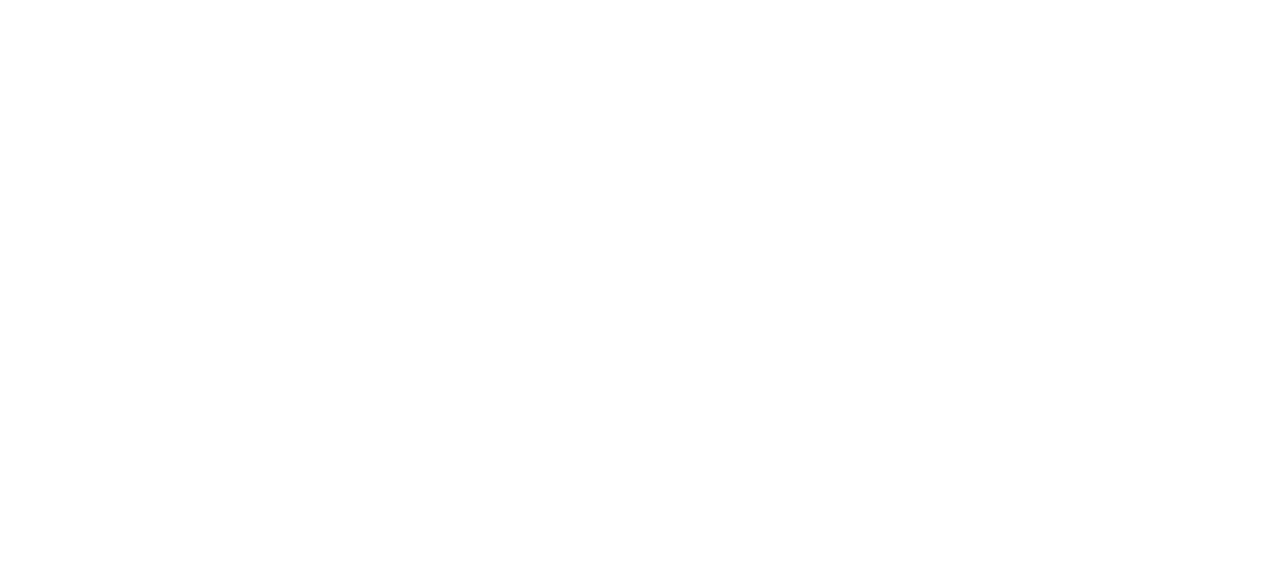
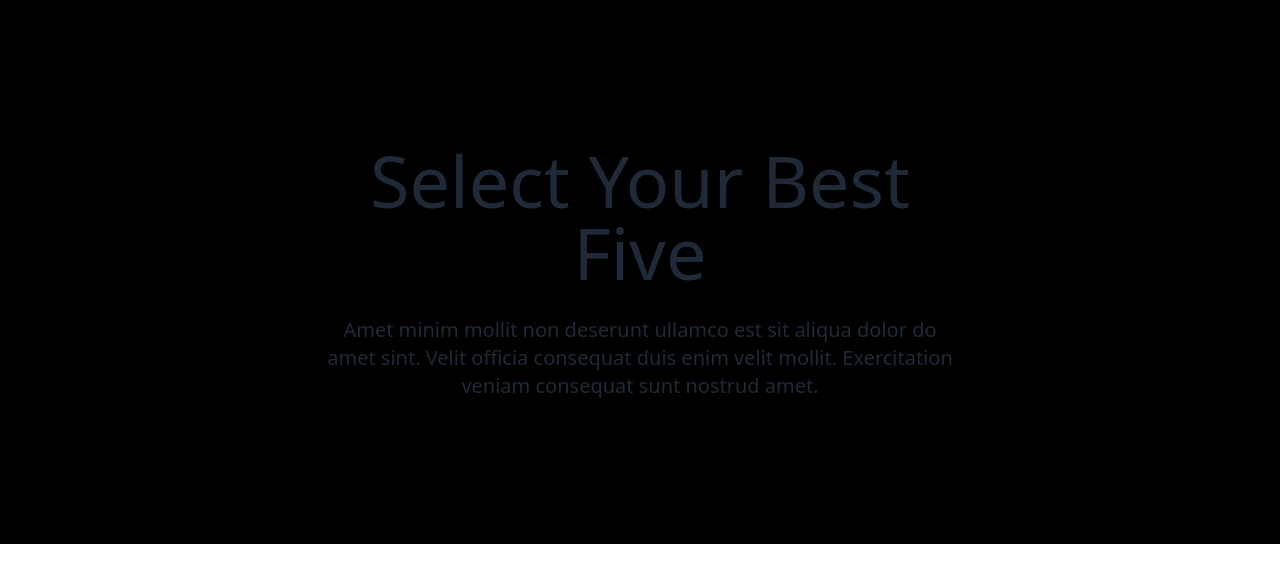
Before and after one commit to joymozumder/-best-five, a plain HTML site: page index.html in a window 1280 px wide. Drawn offline with nearby package versions, Linux system fonts and the light colour scheme.

Commit message:
added top banner

```diff
--- a/index.html
+++ b/index.html
@@ -10,7 +10,15 @@
 </head>
 <body>
     <header>
-
+        <!-- top banner -->
+        <section class="bg-black">
+            <div class="text-center w-1/2 py-36 mx-auto">
+                <h1 class="text-7xl mb-7">Select Your Best Five</h1>
+                <p class="text-xl">Amet minim mollit non deserunt ullamco est sit aliqua dolor do amet sint. Velit officia consequat
+                    duis enim velit
+                    mollit. Exercitation veniam consequat sunt nostrud amet.</p>
+            </div>
+        </section>
     </header>
     <main>
 
```
